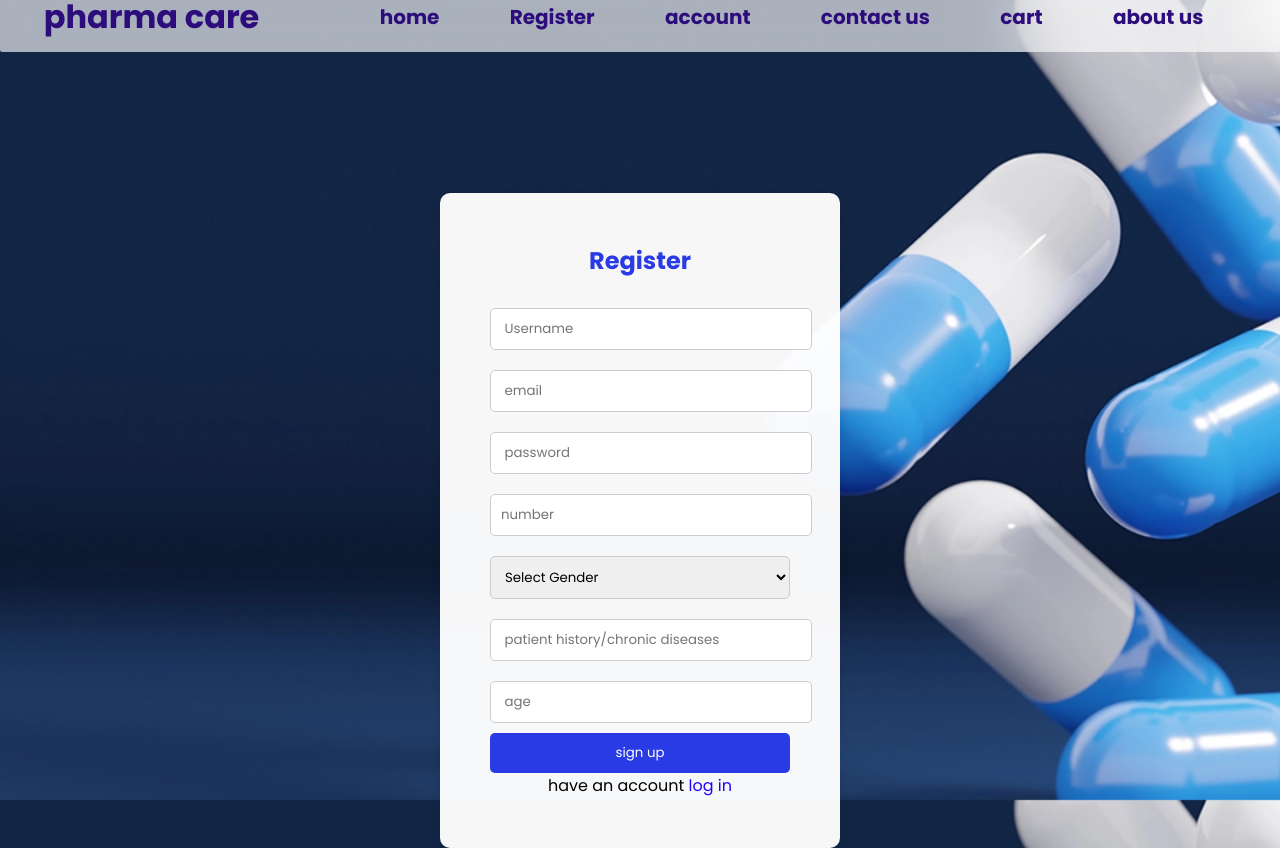
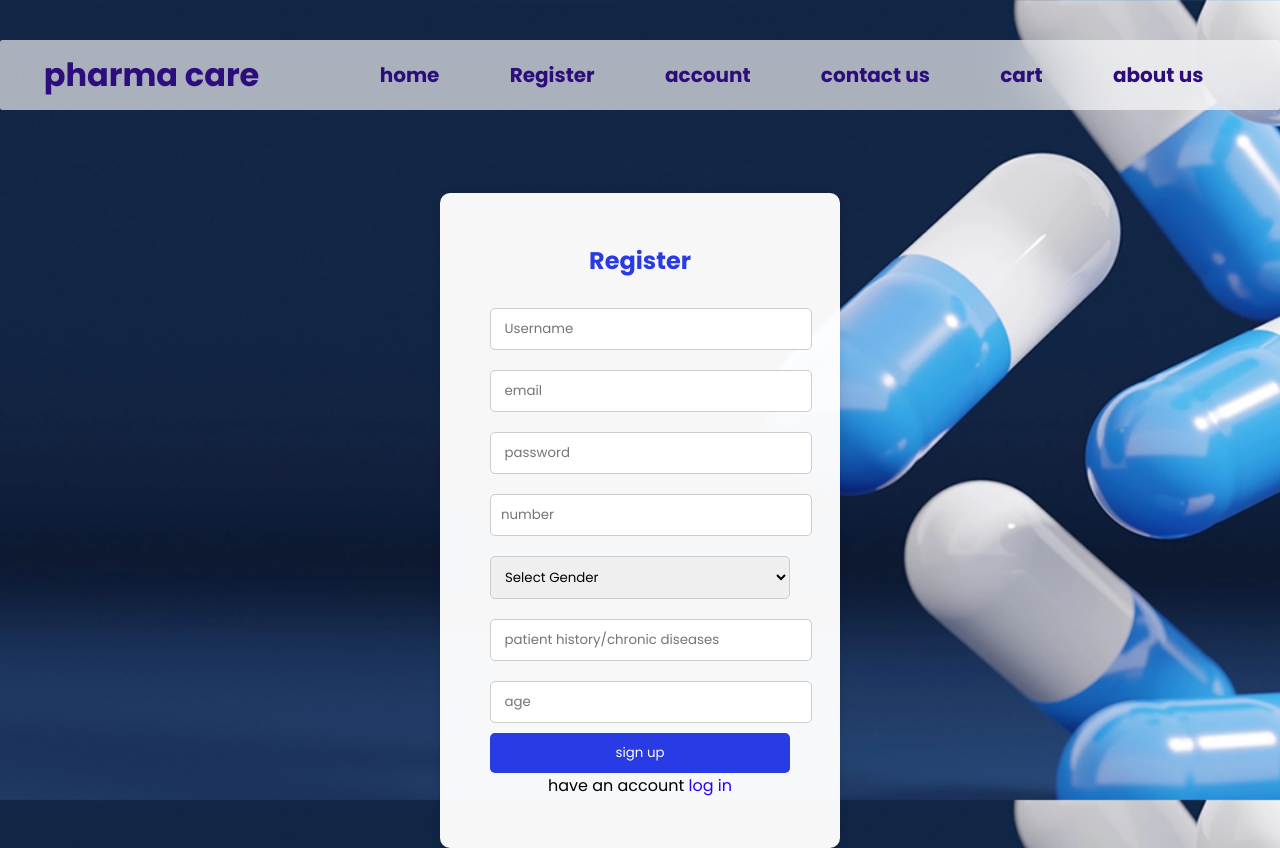
Before and after one commit to khaledamrtamo/Pharma-care.com, a plain HTML site: page registerpage.html in a window 1280 px wide. Drawn offline with Linux system fonts and the light colour scheme.

Commit message:
registerpage.css

```diff
--- a/registerpage.css
+++ b/registerpage.css
@@ -26,7 +26,7 @@ nav{
   background-color: rgba(255, 255, 255, 0.642);
 width: 100%;
 z-index: 1;
-margin-bottom: 767px;
+margin-bottom: 650px;
 backdrop-filter: blur(30px);
 border-radius: 2.5px;
 
```
